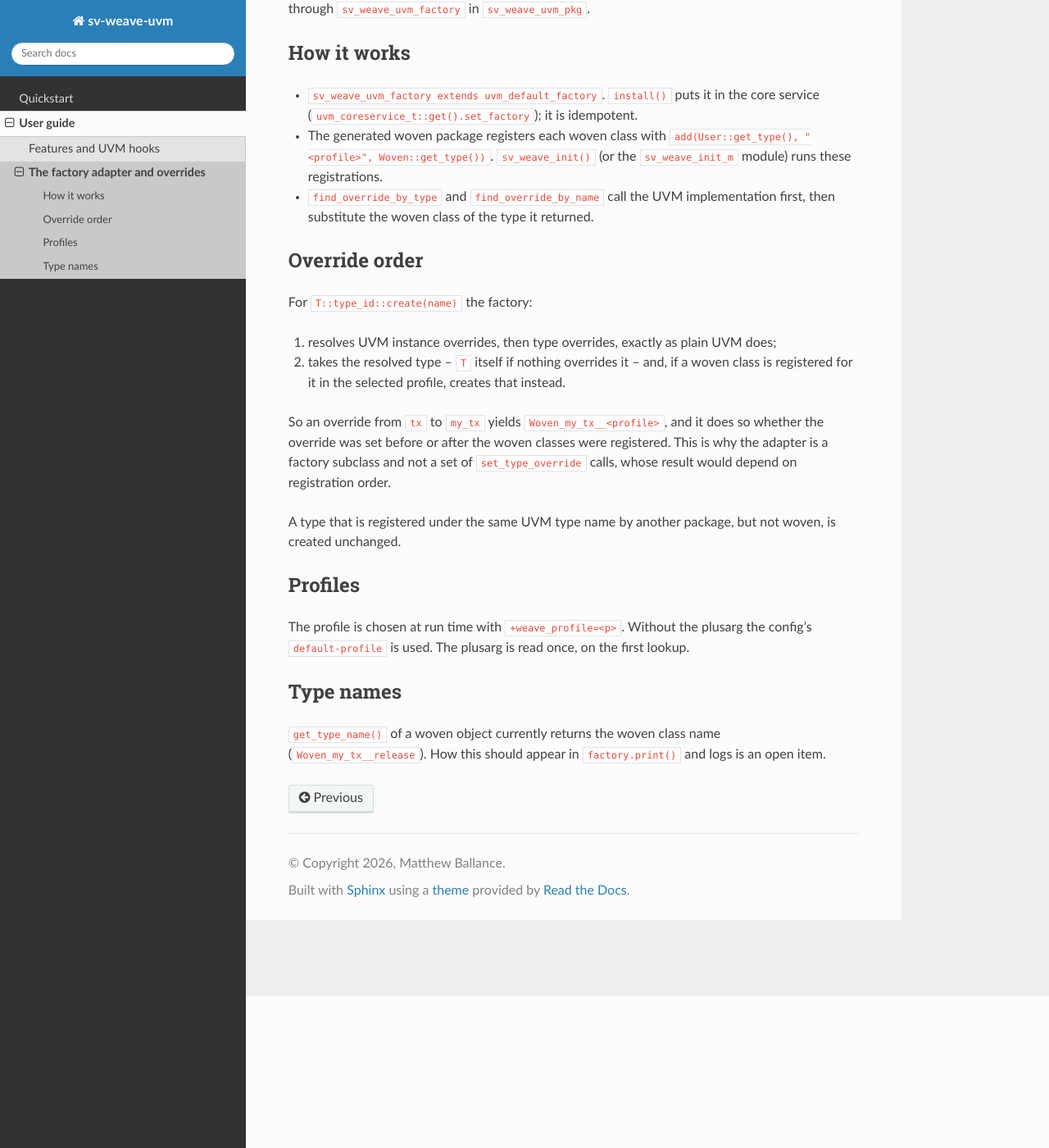
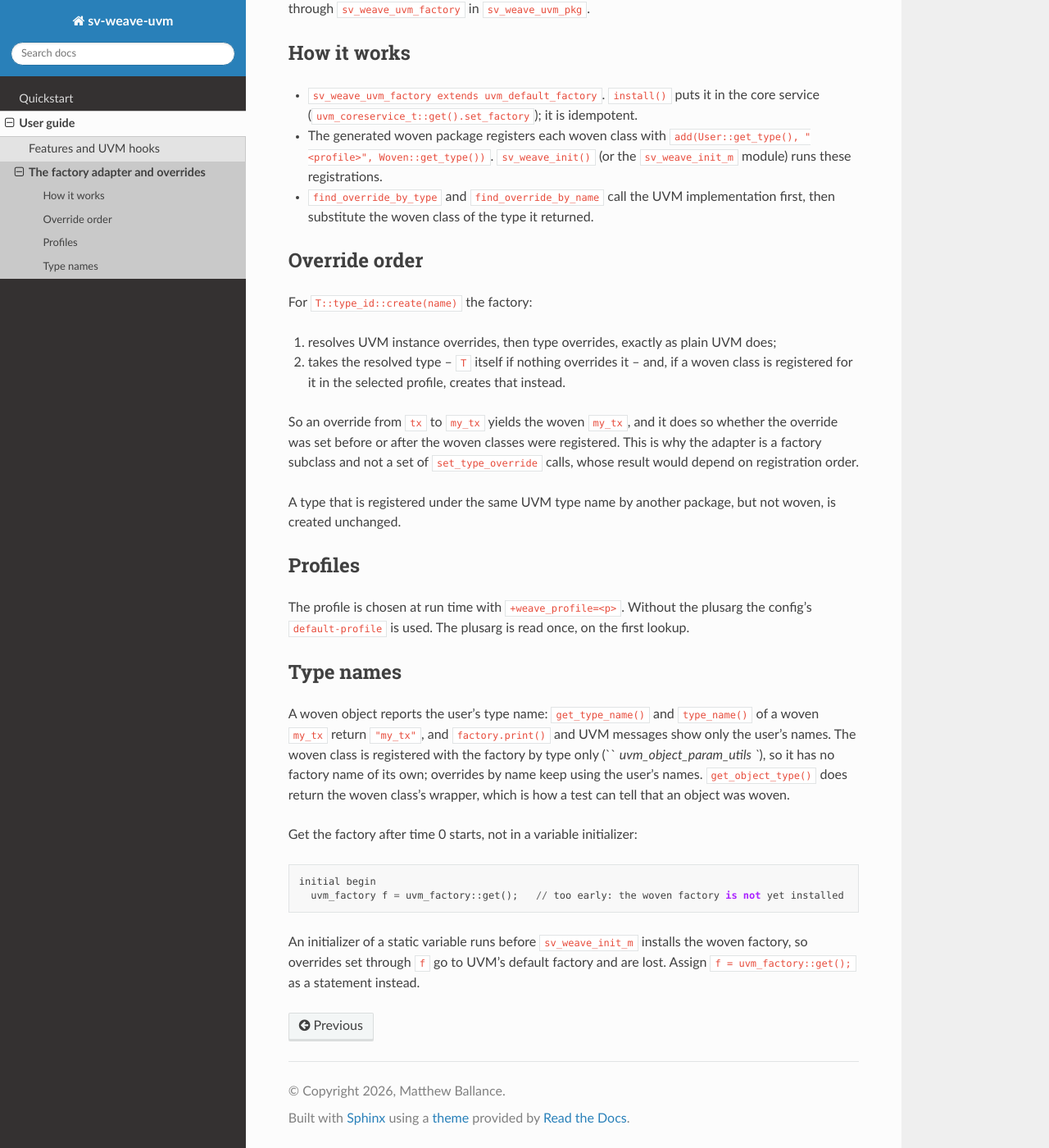
Before and after one commit to sv-weave/sv-weave-uvm, a Sphinx documentation site: the page built from docs/user/factory.rst, in a window 1280 px wide and 1400 px high, scrolled down 185 px. Shown: the whole window at 82% size. Built offline with Sphinx 7.4.7 and the Read the Docs theme 3.1.0, drawn with Linux system fonts in a browser that asks for light colours.

Commit message:
U3: woven classes keep the user's UVM type name
Register woven classes with uvm_object_param_utils / uvm_component_param_utils
(by type only), so they inherit get_type_name() and factory.print() shows only
user names (owner decision Q2). Sim tests check wovenness with CHECK_WOVEN.
Docs: type names and the factory-handle-in-initializer pitfall.

Co-Authored-By: Claude Opus 5.5 <noreply@anthropic.com>

```diff
--- a/docs/user/factory.rst
+++ b/docs/user/factory.rst
@@ -24,7 +24,7 @@ For ``T::type_id::create(name)`` the factory:
 2. takes the resolved type -- ``T`` itself if nothing overrides it -- and, if a woven
    class is registered for it in the selected profile, creates that instead.
 
-So an override from ``tx`` to ``my_tx`` yields ``Woven_my_tx__<profile>``, and it
+So an override from ``tx`` to ``my_tx`` yields the woven ``my_tx``, and it
 does so whether the override was set before or after the woven classes were
 registered. This is why the adapter is a factory subclass and not a set of
 ``set_type_override`` calls, whose result would depend on registration order.
@@ -42,6 +42,18 @@ lookup.
 Type names
 ----------
 
-``get_type_name()`` of a woven object currently returns the woven class name
-(``Woven_my_tx__release``). How this should appear in ``factory.print()`` and logs is
-an open item.
+A woven object reports the user's type name: ``get_type_name()`` and ``type_name()``
+of a woven ``my_tx`` return ``"my_tx"``, and ``factory.print()`` and UVM messages show
+only the user's names. The woven class is registered with the factory by type only
+(`` `uvm_object_param_utils ``), so it has no factory name of its own; overrides by
+name keep using the user's names. ``get_object_type()`` does return the woven class's
+wrapper, which is how a test can tell that an object was woven.
+
+Get the factory after time 0 starts, not in a variable initializer::
+
+    initial begin
+      uvm_factory f = uvm_factory::get();   // too early: the woven factory is not yet installed
+
+An initializer of a static variable runs before ``sv_weave_init_m`` installs the woven
+factory, so overrides set through ``f`` go to UVM's default factory and are lost.
+Assign ``f = uvm_factory::get();`` as a statement instead.
--- a/docs/user/features.rst
+++ b/docs/user/features.rst
@@ -17,8 +17,8 @@ Notes
 - ``print`` currently produces ``convert2string()``. A ``do_print`` weaver that goes
   through ``uvm_printer`` (so ``print()`` and ``sprint()`` use the table, tree and line
   printers) is planned.
-- The binding adds `` `uvm_object_utils `` (or `` `uvm_component_utils `` for a
-  component) to each woven class, and registers the woven class with the factory
+- The binding adds `` `uvm_object_param_utils `` (or `` `uvm_component_param_utils ``
+  for a component) to each woven class, so it keeps the user's type name, and registers the woven class with the factory
   adapter (see :doc:`factory`).
 - A class that is not registered with the factory (no `` `uvm_object_utils ``) is
   still woven, but its woven class is never created; sv-weave warns.
```
Also changed, not shown: docs/plan/status.md (+9 -2 lines), 5 other files.
